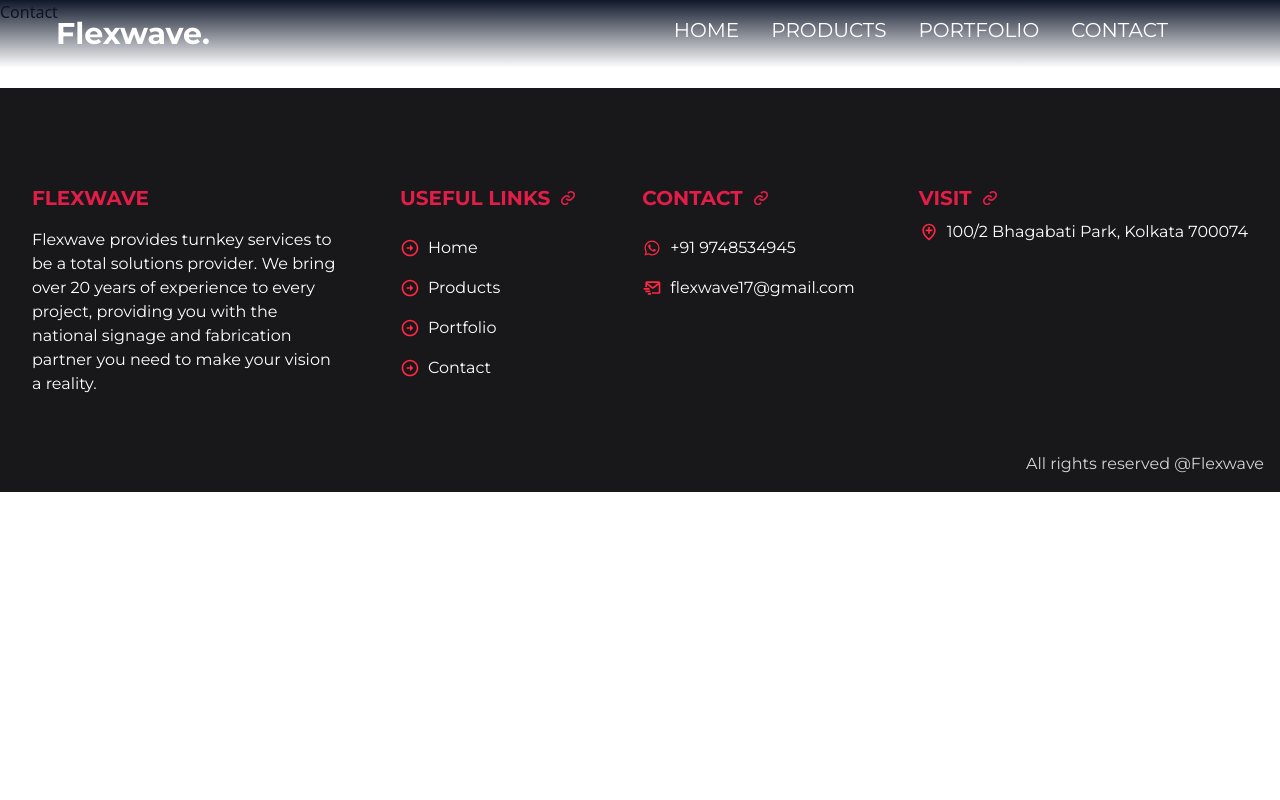
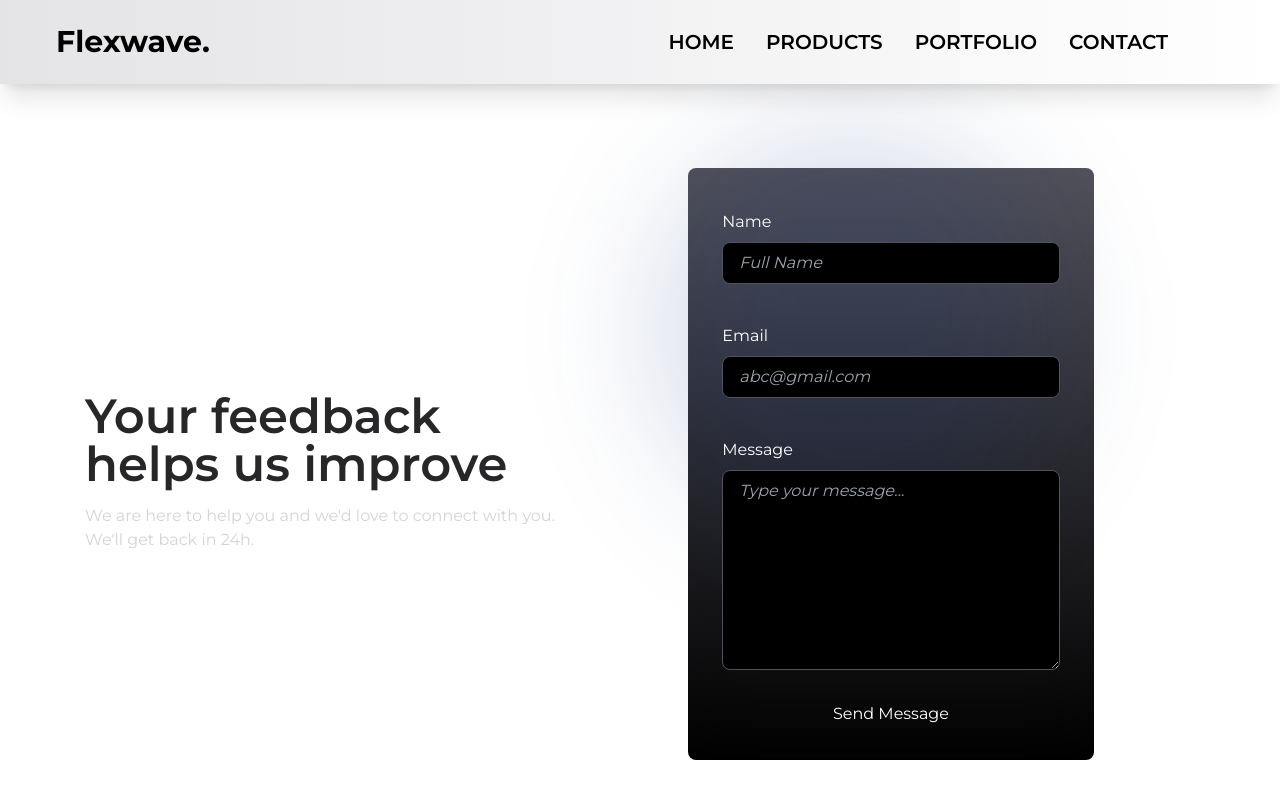
Before and after one commit to Ne0sky/Flexwave, a React (Vite) app: page /contact in a window 1280 px wide. Shown: the top 800 px of the page. Built offline with nearby package versions, Linux system fonts and the light colour scheme.

Commit message:
update navbar style, update testimonial animation variants

```diff
--- a/src/components/Navbar.jsx
+++ b/src/components/Navbar.jsx
@@ -23,20 +23,20 @@ const Navbar = () => {
 
 
   return (
-    <header className={`${header ? 'backdrop-filter backdrop-blur-xl bg-[#f9f9f9] py-6  shadow-xl' : 'bg-gradient-to-b from-slate-900 to-transparent py-4 '} font-primary  fixed top-0 left-0 px-8 z-50 w-screen  border-zinc-900 flex justify-between transition-all duration-300`}>
+    <header className={`backdrop-filter backdrop-blur-xl bg-[#ffffff] py-6 bg-gradient-to-r from-zinc-200 to-transparent shadow-xl font-primary  fixed top-0 left-0 px-8 z-50 w-screen  border-zinc-900 flex justify-between transition-all duration-300`}>
 
 
       {/* logo */}
-      <h1 className={` ${header ? 'text-black':'text-white'} text-xl  md:text-2xl lg:text-3xl font-primary font-bold pl-6`}>
+      <h1 className={` text-black text-xl  md:text-2xl lg:text-3xl font-primary font-bold pl-6`}>
         <a href='/'>Flexwave.</a>
       </h1>
 
       {/* nav - initially hidden, shown on desktop */}
 
-      <ul className='hidden md:flex md:items-center pr-16 uppercase '>
+      <ul className='hidden md:flex md:items-center pr-16 uppercase min-h-full '>
         {
           Links.map((link)=>(
-            <li key={link.name} className={`${header ? 'text-black':'text-white'} text-xl px-4  h-[100%]  hover:scale-110 transition-all ease-in-out duration-300 `}><Link to={link.link}>{link.name}</Link></li>
+            <li key={link.name} className={'text-black text-xl px-4 font-semibold   hover:text-blue-800 hover:scale-110 transition-all ease-in-out duration-300 '}><Link to={link.link}>{link.name}</Link></li>
           ))
         }
       </ul>
--- a/src/pages/Contact.jsx
+++ b/src/pages/Contact.jsx
@@ -1,8 +1,151 @@
-import React from 'react'
+import React, { useState, useEffect } from 'react'
+import {BiLogoLinkedinSquare} from 'react-icons/bi'
+import Banner_half from '../components/Banner_half'
+const Contact = () => {
+  const [email, setEmail] = useState('')
+  const [name, setName] = useState('')
+  const [message, setMessage] = useState('')
+  const [error, setError] = useState(null)
+  const [isLoading, setIsLoading] = useState(false)
 
-const Contact = () => {
+
+
+  const handleSubmit = async (e) => {
+    e.preventDefault();
+    setIsLoading(true);
+    setError(null);
+
+    try {
+      const response = await fetch('http://localhost:8000/api/contact/', {
+        method: 'POST',
+        body: JSON.stringify({
+          email,
+          name,
+          message,
+        }),
+        headers: {
+          'Content-Type': 'application/json',
+        },
+      });
+
+      const json = await response.json();
+
+      if (!response.ok) {
+        setError(json.error);
+        setIsLoading(false);
+        toast.error(error, {
+          theme: 'dark',
+          position: 'bottom-right',
+        });
+      }
+
+      if (response.ok) {
+        setIsLoading(false);
+        setEmail('')
+        setMessage('')
+        setName('')
+        toast.success(json.message, {
+          theme: 'dark',
+          position: 'bottom-right',
+        });
+      }
+    } catch (error) {
+      setError(error.message);
+      setIsLoading(false);
+    }
+  };
+
   return (
-    <div>Contact</div>
+    <div>
+
+    <div className=' pt-32 flex flex-col overflow-x-hidden max-w-screen md:flex-row gap-8  h-screen font-primary justify-center items-center px-8'>
+
+
+      <div className=' mt-40 md:mt-0 md:my-0'>
+        <h2 className='text-3xl md:text-5xl font-semibold my-4   text-zinc-800'>
+        Your feedback <br /> helps us improve
+        </h2>
+        <div className='text-zinc-300'>
+        <p>We are here to help you and we'd love to connect with you.</p>
+
+        <p>We'll get back in 24h.</p>
+        </div>
+
+
+      </div>
+
+      <div className='w-full md:w-1/2'>
+      <form
+      onSubmit={handleSubmit}
+       className='signup  flex flex-col  justify-center  items-center text-white font-primary w-full ' >
+
+
+
+        <div className=' bg-gradient-to-b from-zinc-600 to-black p-0.5  rounded-lg w-full md:w-2/3'>
+
+        <div className='  relative  backdrop-filter backdrop-blur-xl h-full w-full items-center p-4  back md:p-8 rounded-lg flex flex-col justify-center'>
+        <div className='w-[400px] h-[400px]  rounded-full absolute top-[-40px] left-[-40px] blur-3xl z-[-10] bg-[#14318629]  '></div>
+
+
+
+        <div
+        className='flex md:gap-4 flex-col  items-center min-w-full'>
+
+        <div className='my-2 min-w-full'>
+        <label>Name</label>
+        <input type="text"
+        className='block min-w-full py-2 placeholder:italic px-4 my-2 border border-zinc-600 rounded-lg bg-black'
+        placeholder='Full Name'
+        name="name"
+        onChange={(e)=>setName(e.target.value)}
+        value={name}
+        required={true}
+        />
+        </div>
+
+        <div className='my-2 min-w-full'>
+        <label>Email</label>
+        <input type="email"
+        name="email"
+        className='block min-w-full py-2 placeholder:italic px-4 my-2 border border-zinc-600 rounded-lg bg-black'
+        placeholder='abc@gmail.com'
+        onChange={(e)=>setEmail(e.target.value)}
+        value={email}
+        required={true}
+        />
+        </div>
+
+        <div className='my-2 min-w-full'>
+        <label>Message</label>
+        <textarea type="textarea"
+        name="message"
+        className='block min-w-full  min-h-[200px] py-2  placeholder:italic px-4 my-2 border border-zinc-600 rounded-lg bg-black'
+        placeholder='Type your message...'
+        onChange={(e)=>setMessage(e.target.value)}
+        value={message}
+        required={true}
+        />
+        </div>
+        <button isLoading={isLoading} className={isLoading ? 'cursor-wait' : 'cursor-default'}  >Send Message </button>
+
+        </div>
+
+
+
+
+
+
+
+
+
+        </div>
+
+        </div>
+    </form>
+      </div>
+
+    </div>
+    </div>
   )
 }
 
--- a/src/sections/Testimonials.jsx
+++ b/src/sections/Testimonials.jsx
@@ -11,7 +11,8 @@ const Testimonials = () => {
       opacity:1,
       y:0,
       transition:{
-        delay:0.1*index,
+        delay:2,
+        duration:1
 
       }
     })
@@ -25,6 +26,7 @@ const Testimonials = () => {
       variants={fadeinAnimation}
       initial="initial"
       whileInView="animate"
+
       viewport={
       {once:true}
       }
```
